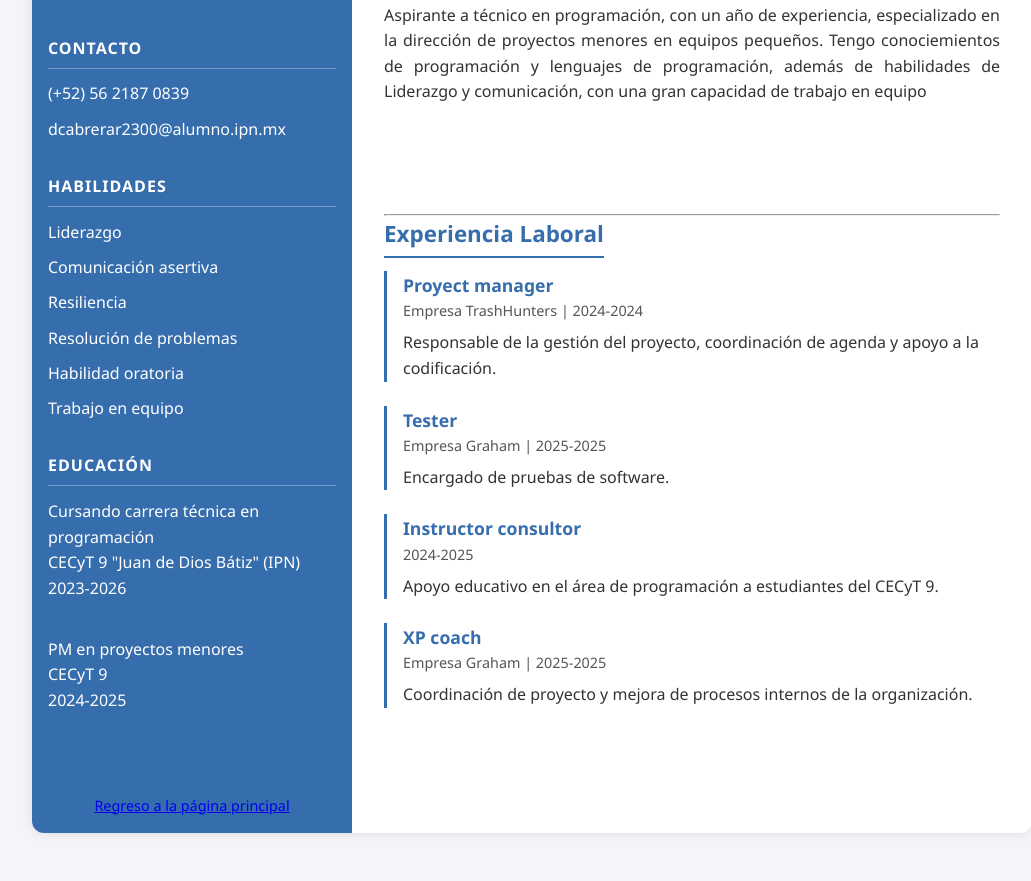
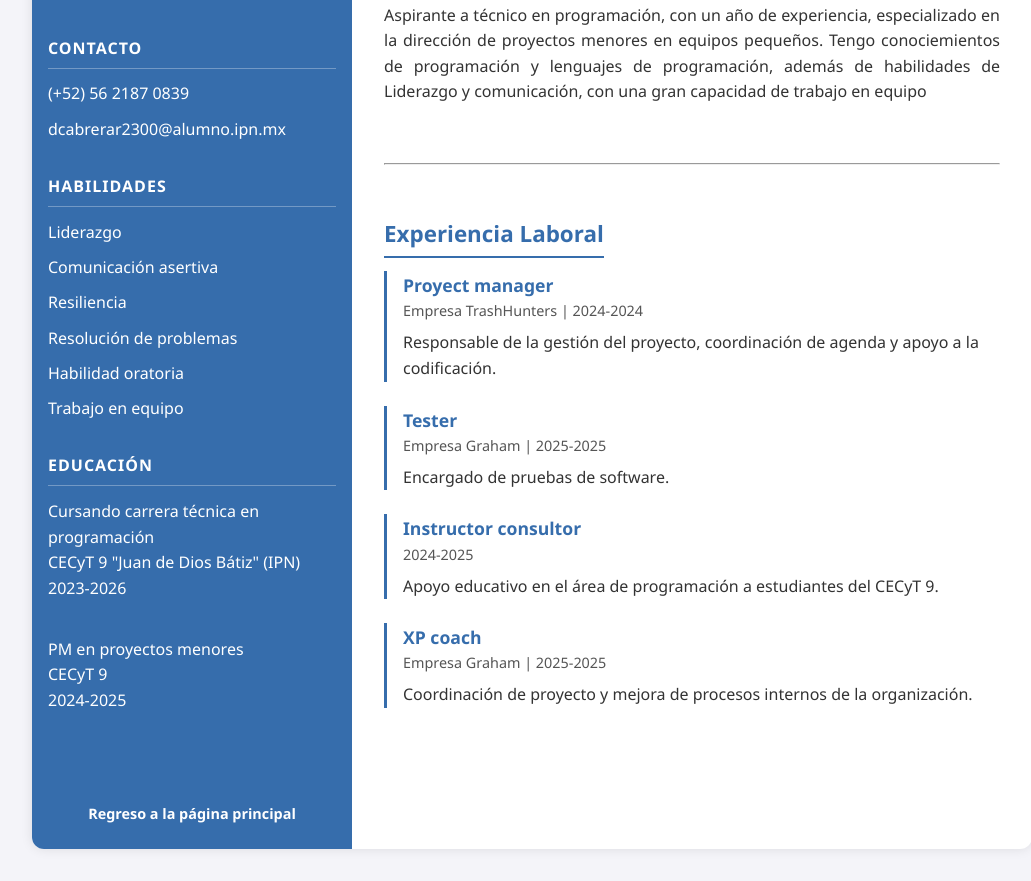
Before and after one commit to Dereck-ruuiz/5IV8_CabreraRuizDereck_PWP, a plain HTML site: page 01 curriculo/curriculo.html in a window 1280 px wide. Shown: the part 318-1199 px from the top of the page, without its empty margins (108-1139 px from the left). Drawn offline with Linux system fonts and the light colour scheme.

Commit message:
se agregó hipervínculo al index en la segunda práctica

```diff
--- a/01 curriculo/css/stylecurriculo.css
+++ b/01 curriculo/css/stylecurriculo.css
@@ -158,3 +158,21 @@ body {
 .aboutme {
     text-align: justify;
 }
+
+.index-link{
+    color: white;
+    text-decoration: none;
+    font-weight: bold;
+    padding: 8px 12px;
+    border-radius: 4px;
+    display: inline-block;
+    transition: all 0.3s ease;
+}
+
+.index-link:hover{
+    background-color: white;
+    color: black;
+    font-weight: bold;
+    font-size: 16px;
+    text-decoration: none;
+}
--- a/01 curriculo/curriculo.html
+++ b/01 curriculo/curriculo.html
@@ -68,12 +68,11 @@
                     capacidad de trabajo en equipo
                 </p>
             </section>
+            <br>
+            <hr class="divider">
 
             <br>
             <br>
-            <br>
-            <hr class="divider">
-
             <section class="experience">
                 <h2>Experiencia Laboral</h2>
 
@@ -105,7 +104,7 @@
             </div>
         <div class="container-footer">
             <footer>
-                <h2><a href="../index.html">Regreso a la página principal</a></h2>
+                <h2><a href="../index.html" class="index-link">Regreso a la página principal</a></h2>
             </footer>
         </div>
     </div>
--- a/02 PrimerosPasos/css/styleestructura.css
+++ b/02 PrimerosPasos/css/styleestructura.css
@@ -33,3 +33,21 @@ article, aside {
 nav, footer, section{
     background-color: blue;
 }
+
+.index-link{
+    color: white;
+    text-decoration: none;
+    font-weight: bold;
+    padding: 8px 12px;
+    border-radius: 4px;
+    display: inline-block;
+    transition: all 0.3s ease;
+}
+
+.index-link:hover{
+    background-color: white;
+    color: black;
+    font-weight: bold;
+    font-size: 16px;
+    text-decoration: none;
+}
```
Also changed, not shown: 02 PrimerosPasos/estructura.html (+1 -1 lines), 03 login/img/facebook.png (renamed from 03 login/css/image/facebook.png), 03 login/img/fondo.jpg (renamed from 03 login/css/image/fondo.jpg), 03 login/img/google.png (renamed from 03 login/css/image/google.png).
